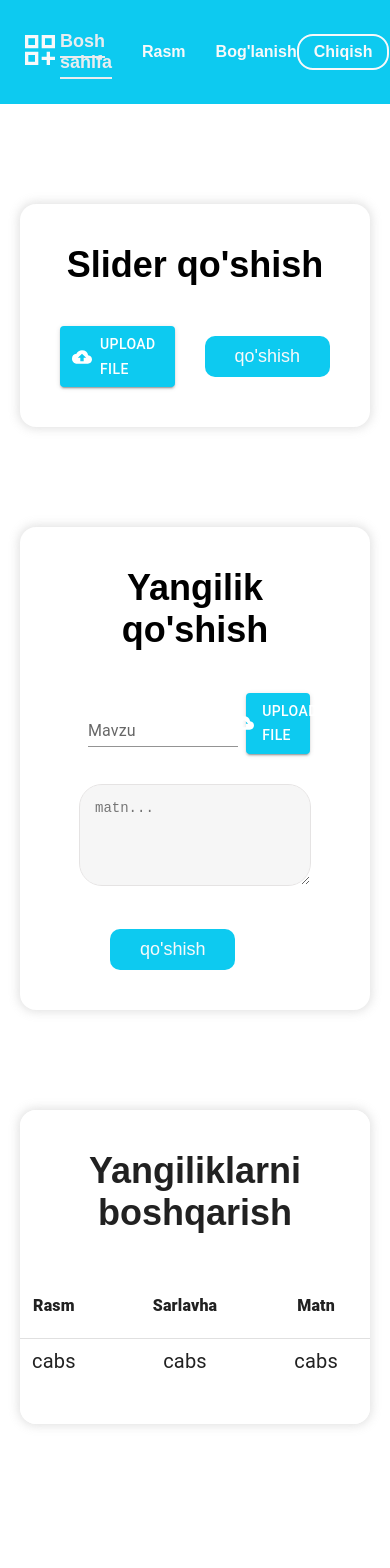
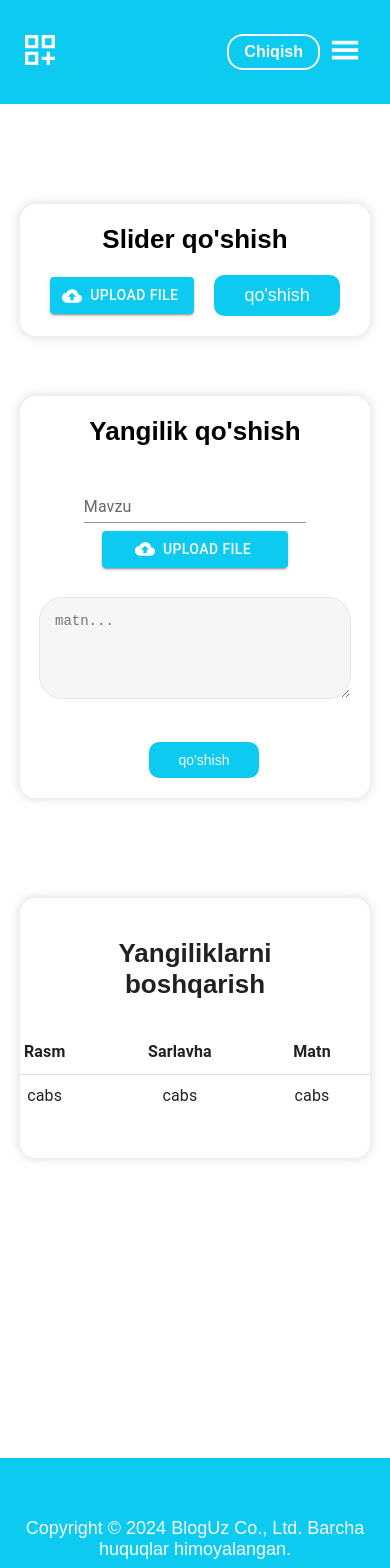
Before and after one commit to muhammadali0666/bloguz-sample, a React (Vite) app: page /admin-page-scret-control/admin-home in a window 390 px wide. Shown: the top 1568 px of the page. Built offline with nearby package versions, Linux system fonts and the light colour scheme; the HTML template or start-up script is replaced by a standard one.

Commit message:
completed admin home page responsive

```diff
--- a/src/components/addNews/adminNews.css
+++ b/src/components/addNews/adminNews.css
@@ -27,7 +27,6 @@ textarea {
 }
 .admin-news-add-btn {
   padding: 10px 30px;
-  margin-left: 30px;
   border-radius: 10px;
   background-color: var(--bs-cyan);
   color: var(--bs-light);
@@ -36,3 +35,115 @@ textarea {
   cursor: pointer;
   font-size: 18px;
 }
+@media (max-width: 920px){
+  .admin-news-input-btn {
+    width: 40%;
+  }
+}
+@media (max-width: 800px) {
+  .admin-news {
+    padding: 40px;
+    margin-top: 80px;
+  }
+  .admin-news-title {
+    font-size: 26px;
+    text-align: center;
+    margin-bottom: 30px;
+  }
+  .admin-news-input-btn {
+    width: 40%;
+  }
+  .admin-news-wrapper {
+    display: flex;
+    align-items: center;
+    justify-content: space-between;
+    margin-bottom: 30px;
+  }
+  .admin-news-input {
+    width: 100%;
+  }
+  .admin-news-add-btn {
+    padding: 10px 30px;
+    font-size: 16px;
+  }
+}
+@media (max-width: 570px) {
+  .admin-news {
+    padding: 20px;
+    margin-top: 60px;
+    display: flex;
+    flex-direction: column;
+    align-items: center;
+  }
+  .admin-news-title {
+    font-size: 26px;
+    text-align: center;
+    margin-bottom: 20px;
+  }
+  .admin-news-input-btn {
+    width: 40%;
+    font-size: 14px;
+  }
+  .admin-news-box {
+    display: flex;
+    flex-direction: column;
+    align-items: center;
+  }
+  .admin-news-wrapper {
+    display: flex;
+    align-items: center;
+    flex-direction: column;
+    justify-content: space-between;
+    margin-bottom: 30px;
+  }
+  .admin-news-input {
+    width: 100%;
+  }
+  .admin-news-add-btn {
+    padding: 10px 30px;
+    margin-left: 0px;
+    font-size: 14px;
+    margin-left: 35%;
+  }
+}
+@media (max-width: 502px) {
+  .admin-news {
+    padding: 0px;
+    padding-top: 20px;
+    padding-bottom: 20px;
+    margin-top: 60px;
+    display: flex;
+    flex-direction: column;
+    align-items: center;
+  }
+  .admin-news-title {
+    font-size: 26px;
+    text-align: center;
+    margin-bottom: 20px;
+  }
+  .admin-news-input-btn {
+    width: 60%;
+    font-size: 14px;
+  }
+  .admin-news-box {
+    display: flex;
+    flex-direction: column;
+    align-items: center;
+  }
+  .admin-news-wrapper {
+    display: flex;
+    align-items: center;
+    flex-direction: column;
+    justify-content: space-between;
+    margin-bottom: 30px;
+  }
+  .admin-news-input {
+    width: 80%;
+  }
+  .admin-news-add-btn {
+    padding: 10px 30px;
+    margin-left: 0px;
+    font-size: 14px;
+    margin-left: 35%;
+  }
+}
--- a/src/components/adminNavbar/admin.css
+++ b/src/components/adminNavbar/admin.css
@@ -52,7 +52,14 @@
   --bs-success-bg-subtle: #d1e7dd;
   --primary-color: #323336;
 }
-
+.admin-navbar-hamburger {
+  font-size: 30px;
+  display: none;
+}
+.admin-navbar-close {
+  font-size: 30px;
+  display: none;
+}
 .admin-navbar {
   background-color: var(--bs-cyan);
   color: var(--bs-gray-100);
@@ -139,3 +146,74 @@
     border: 2px solid var(--bs-gray-100);
   }
 }
+
+@media (max-width: 570px) {
+  .admin-navbar-logo {
+    font-size: 40px;
+  }
+  .admin-navbar-inner {
+    display: flex;
+    align-items: center;
+    justify-content: space-between;
+    padding: 30px 0;
+  }
+  .addmin-navbar-nav {
+    background-color: var(--bs-light);
+    color: var(--bs-cyan);
+    position: fixed;
+    top: 0;
+    right: 0;
+    height: 100vh;
+    width: 50%;
+  }
+  .addmin-navbar-nav-extra {
+    background-color: var(--bs-light);
+    color: var(--bs-cyan);
+    position: fixed;
+    top: 0;
+    right: 0;
+    height: 100vh;
+    width: 50%;
+    display: none;
+  }
+  .admin-navbar-list {
+    display: flex;
+    align-items: center;
+    flex-direction: column;
+    margin-top: 50px;
+  }
+  .admin-navbar-item {
+    margin-left: 0px;
+    margin-top: 30px;
+  }
+  .admin-navbar-hamburger {
+    display: block;
+    position: absolute;
+    right: 30px;
+    top: 35px;
+  }
+  .admin-navbar-close {
+    display: block;
+    color: var(--bs-cyan);
+    position: absolute;
+    right: 20px;
+    top: 20px;
+  }
+  .admin-navbar-item-link {
+    font-size: 16px;
+    padding-bottom: 5px;
+    font-weight: 600;
+    color: var(--bs-cyan);
+  }
+  .admin-navbar-item-link.active {
+    font-size: 18px;
+    color: var(--bs-cyan);
+    border-bottom: 2px solid var(--bs-cyan);
+  }
+  .admin-navbar-btn {
+    font-size: 16px;
+    padding: 7px 15px;
+    border: 2px solid var(--bs-gray-100);
+    margin-right: 50px;
+  }
+}
--- a/src/components/adminNavbar/index.jsx
+++ b/src/components/adminNavbar/index.jsx
@@ -1,8 +1,18 @@
 import { Link, NavLink, Outlet } from "react-router-dom";
 import "./admin.css";
 import { MdOutlineDashboardCustomize } from "react-icons/md";
+import { GiHamburgerMenu } from "react-icons/gi";
+import { FaClosedCaptioning } from "react-icons/fa";
+import { useState } from "react";
 
 export const AdminNavbar = () => {
+
+  const [modal, setModal] = useState(false)
+
+  const handleModal = () => {
+    setModal((item) => !item)
+  }
+
   return (
     <>
       <div className="admin-navbar">
@@ -11,7 +21,8 @@ export const AdminNavbar = () => {
             <Link className="admin-navbar-logo-link" to={"/admin-page-scret-control/admin-home"}>
               <MdOutlineDashboardCustomize className="admin-navbar-logo"/>
             </Link>
-            <nav className="addmin-navbar-nav">
+            <nav className={modal ? "addmin-navbar-nav" : "addmin-navbar-nav-extra"}>
+              <FaClosedCaptioning className="admin-navbar-close" onClick={handleModal}/>
               <ul className="admin-navbar-list">
                 <li className="admin-navbar-item">
                   <NavLink to={"admin-home"} className="admin-navbar-item-link">
@@ -38,6 +49,7 @@ export const AdminNavbar = () => {
             </nav>
             <button className="admin-navbar-btn">Chiqish</button>
           </div>
+          <GiHamburgerMenu className="admin-navbar-hamburger"  onClick={handleModal}/>
         </div>
       </div>
       <Outlet />
--- a/src/pages/adminHome/adminHome.css
+++ b/src/pages/adminHome/adminHome.css
@@ -63,3 +63,176 @@
 .admin-home-delete {
   font-size: 25px !important;
 }
+
+@media (max-width: 800px) {
+  .admin-home-inner {
+    padding-top: 80px;
+    display: flex;
+    flex-direction: column;
+    align-items: center;
+    padding: 40px;
+    margin-top: 100px;
+  }
+  .admin-home-title {
+    font-size: 26px !important;
+    margin-bottom: 30px !important;
+  }
+  .admin-home-box {
+    display: flex;
+    align-items: center;
+  }
+  .admin-home-add-btn {
+    padding: 10px 30px;
+    margin-left: 30px;
+    font-size: 18px;
+  }
+
+  .admin-home-title-bottom {
+    font-size: 26px;
+    margin-bottom: 30px;
+    text-align: center;
+  }
+  .admin-home-table {
+    display: flex;
+    flex-direction: column;
+    align-items: center;
+    margin-bottom: 150px !important;
+    text-align: center !important;
+    width: 100% !important;
+    margin: 100px auto !important;
+    padding: 40px !important;
+  }
+  .admin-home-header {
+    padding-top: 10px !important;
+    padding-bottom: 10px !important;
+    font-size: 16px !important;
+    font-weight: 600 !important;
+    text-align: center !important;
+  }
+  .admin-home-body {
+    font-size: 16px !important;
+    text-align: center !important;
+  }
+  .admin-home-delete {
+    font-size: 25px !important;
+  }
+}
+@media (max-width: 570px) {
+  .admin-home-inner {
+    padding-top: 80px;
+    display: flex;
+    flex-direction: column;
+    align-items: center;
+    padding: 20px;
+    margin-top: 100px;
+  }
+  .admin-home-title {
+    font-size: 26px !important;
+    margin-bottom: 20px !important;
+  }
+  .admin-home-box {
+    display: flex;
+    align-items: center;
+  }
+  .admin-home-add-btn {
+    padding: 10px 30px;
+    margin-left: 20px;
+    font-size: 18px;
+  }
+
+  .admin-home-title-bottom {
+    font-size: 26px;
+    margin-bottom: 30px;
+    text-align: center;
+  }
+  .admin-home-table {
+    display: flex;
+    flex-direction: column;
+    align-items: center;
+    margin-bottom: 150px !important;
+    text-align: center !important;
+    width: 100% !important;
+    margin: 100px auto !important;
+    padding: 40px !important;
+  }
+  .admin-home-header {
+    padding-top: 10px !important;
+    padding-bottom: 10px !important;
+    font-size: 16px !important;
+    font-weight: 600 !important;
+    text-align: center !important;
+  }
+  .admin-home-body {
+    font-size: 16px !important;
+    text-align: center !important;
+  }
+  .admin-home-delete {
+    font-size: 25px !important;
+  }
+}
+@media (max-width: 570px) {
+  .admin-home-inner {
+    padding-top: 60px;
+    display: flex;
+    flex-direction: column;
+    align-items: center;
+    padding: 20px;
+    margin-top: 100px;
+  }
+  .admin-home-title {
+    font-size: 26px !important;
+    margin-bottom: 20px !important;
+  }
+  .admin-home-box {
+    display: flex;
+    align-items: center;
+  }
+  .admin-home-add-btn {
+    padding: 10px 30px;
+    margin-left: 20px;
+    font-size: 18px;
+  }
+
+  .admin-home-title-bottom {
+    font-size: 26px;
+    margin-bottom: 30px;
+    text-align: center;
+  }
+  .admin-home-table {
+    display: flex;
+    flex-direction: column;
+    align-items: center;
+    margin-bottom: 150px !important;
+    text-align: center !important;
+    width: 100% !important;
+    margin: 100px auto !important;
+    padding: 40px !important;
+  }
+  .admin-home-header {
+    padding-top: 10px !important;
+    padding-bottom: 10px !important;
+    font-size: 16px !important;
+    font-weight: 600 !important;
+    text-align: center !important;
+  }
+  .admin-home-body {
+    font-size: 16px !important;
+    text-align: center !important;
+  }
+  .admin-home-delete {
+    font-size: 25px !important;
+  }
+}
+@media (max-width: 384px) {
+  .admin-home-add-btn {
+    padding: 8px 15px;
+    margin-left: 20px;
+    font-size: 18px;
+  }
+  .admin-home-add {
+    font-size: 14px;
+    height: 35px;
+    width: 100px;
+    line-height: 0.75rem !important;
+  }
+}
```
